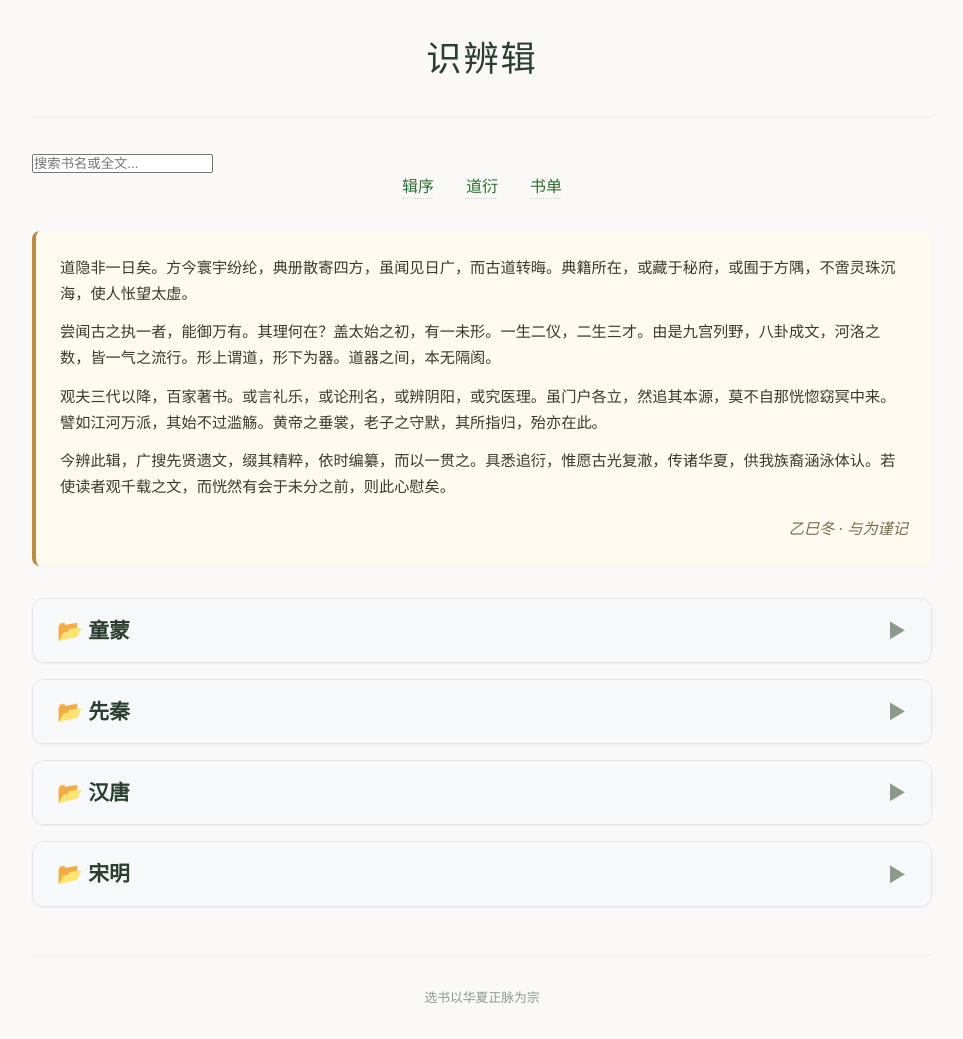
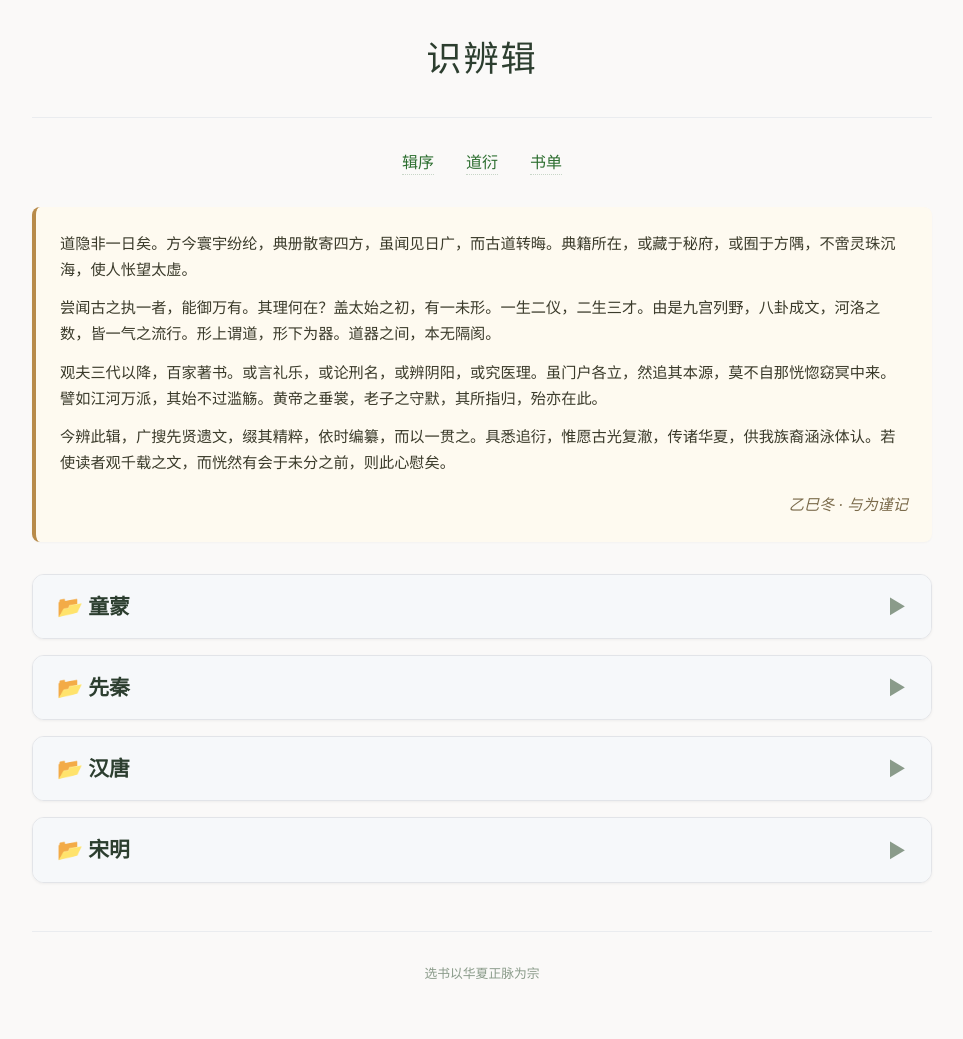
Before and after one commit to chixiao994/chixiao994.github.io, a Jekyll site: the page shibianji/index.html, which Jekyll copies as it is, in a window 1280 px wide. Shown: the whole page, without its empty margins (158-1121 px from the left). Built offline with Jekyll 4.4.1, drawn with Linux system fonts in a browser that asks for light colours; after the commit the page ends 1015 px from its top, so only the background shows below that.

Commit message:
Update index.html

```diff
--- a/shibianji/index.html
+++ b/shibianji/index.html
@@ -140,10 +140,7 @@
     <div class="header">
         <h1>识辨辑</h1>
     </div>
-    <div class="search-container">
-        <input type="text" id="home-search" class="search-box" placeholder="搜索书名或全文...">
-        <div id="home-search-results" class="search-results"></div>
-    </div>
+
     <div class="nav">
         <a href="shibian/xu">辑序</a>
         <a href="shibian/daoyan">道衍</a>
```
